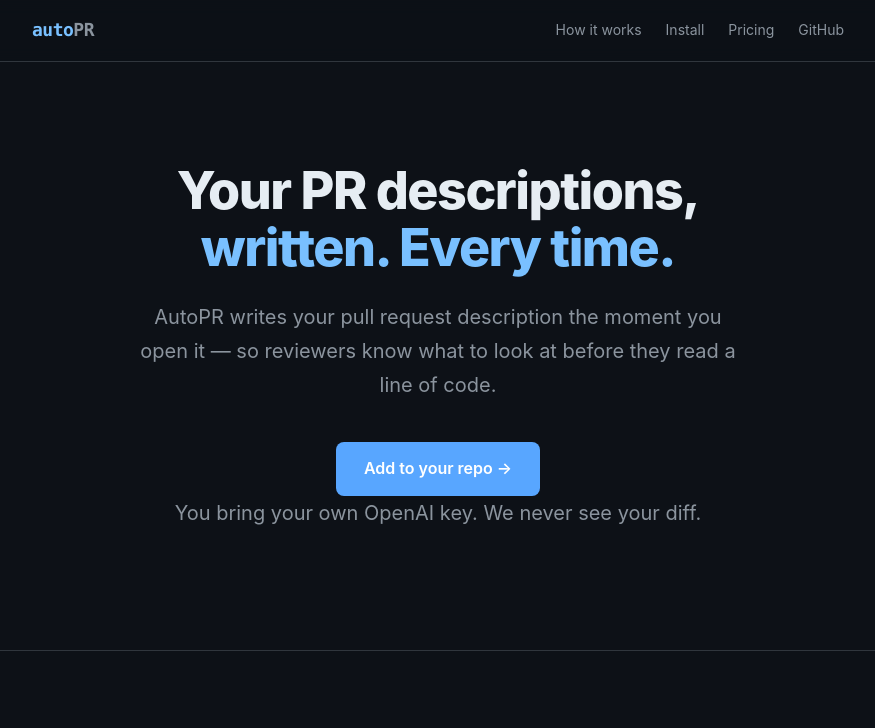
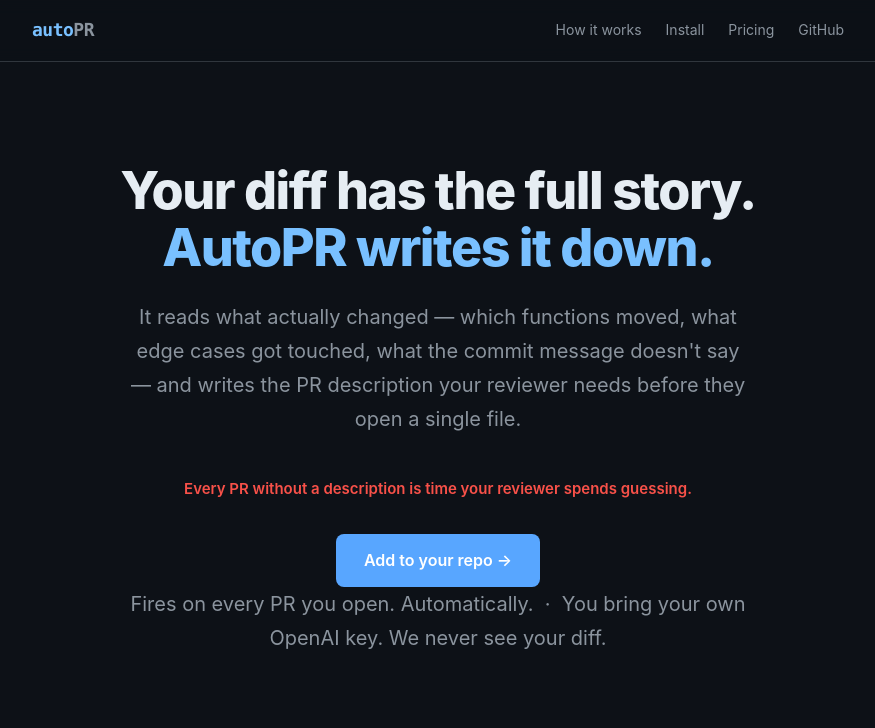
Before and after one commit to patchwork-eng/autopr, a website: page docs/index.html in a window 1280 px wide. Shown: the top 728 px of the page, without its empty margins (202-1077 px from the left). Drawn offline with Linux system fonts and the light colour scheme.

Commit message:
copy: sharper hero, frequency line, CTA punch, urgency

```diff
--- a/docs/index.html
+++ b/docs/index.html
@@ -587,10 +587,11 @@
 <!-- Hero -->
 <section class="hero">
   <div class="container">
-    <h1>Your PR descriptions,<br><em>written. Every time.</em></h1>
-    <p>AutoPR writes your pull request description the moment you open it — so reviewers know what to look at before they read a line of code.</p>
+    <h1>Your diff has the full story.<br><em>AutoPR writes it down.</em></h1>
+    <p>It reads what actually changed — which functions moved, what edge cases got touched, what the commit message doesn't say — and writes the PR description your reviewer needs before they open a single file.</p>
+    <p style="font-size:15px;color:#f85149;font-weight:600;margin-bottom:32px;">Every PR without a description is time your reviewer spends guessing.</p>
     <a href="#install" class="btn">Add to your repo →</a>
-    <p class="trust-line">You bring your own OpenAI key. We never see your diff.</p>
+    <p class="trust-line">Fires on every PR you open. Automatically. &nbsp;·&nbsp; You bring your own OpenAI key. We never see your diff.</p>
   </div>
 </section>
 
@@ -682,6 +683,11 @@
         </div>
         <p class="demo-caption">Reviewers know exactly what changed, why it matters, and what to test.</p>
       </div>
+    </div>
+
+    <div style="text-align:center;margin-top:56px;padding:40px 0 0;">
+      <p style="font-size:22px;font-weight:800;color:#e6edf3;letter-spacing:-0.5px;margin-bottom:20px;">Want every PR to look like this?</p>
+      <a href="#install" class="btn">Install AutoPR — it takes 2 minutes →</a>
     </div>
   </div>
 </section>
```
